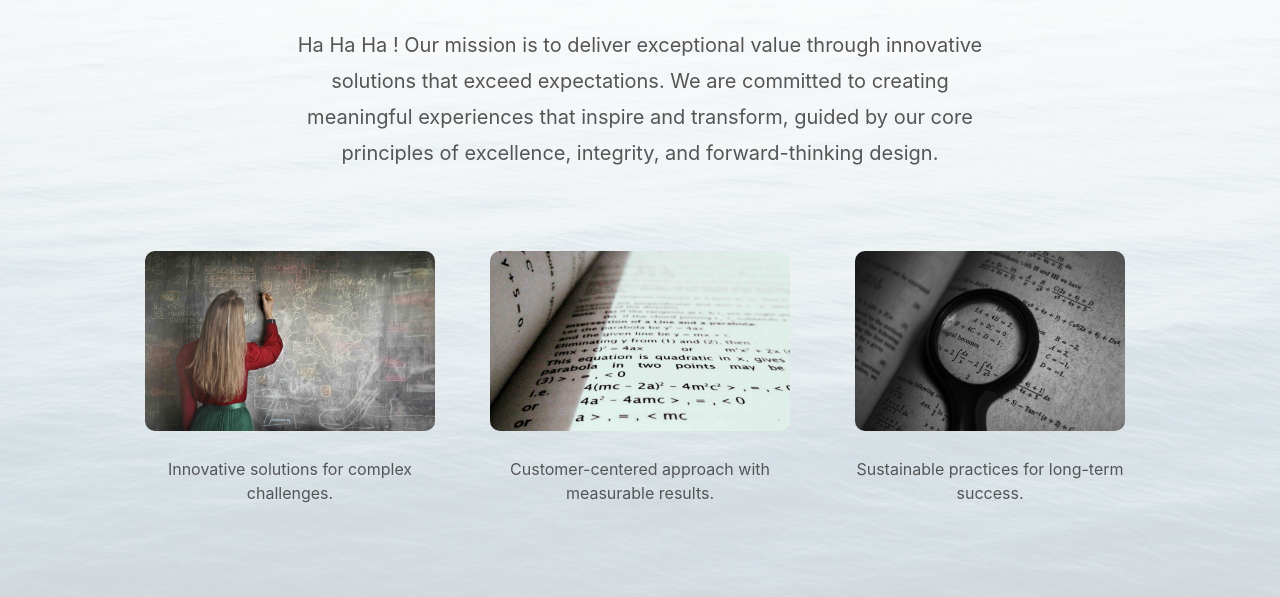
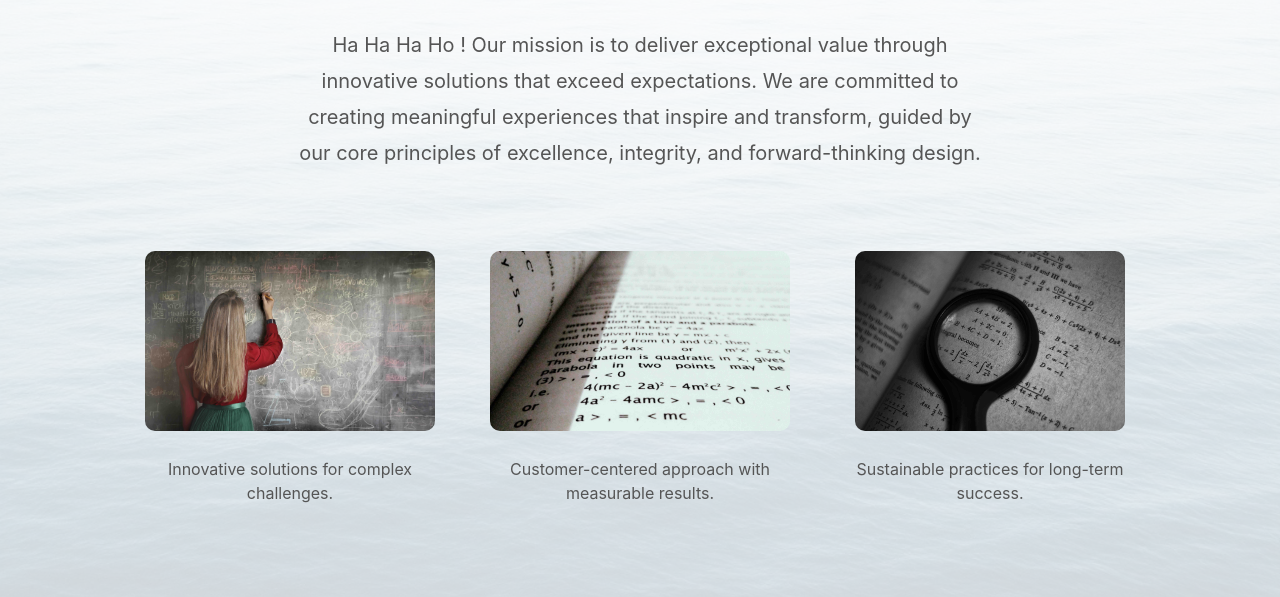
Before and after one commit to Vinc-Web-Hub/Vinc-Tst-5, a plain HTML site: page index.html in a window 1280 px wide. Shown: the part 201-798 px from the top of the page. Drawn offline with Linux system fonts and the light colour scheme; a script that the page names is missing.

Commit message:
ha ha ho

```diff
--- a/index.html
+++ b/index.html
@@ -25,7 +25,7 @@
         <div class="content">
             <h1>A-Propos-AI</h1>
             <p class="mission-statement">
-                Ha Ha Ha ! Our mission is to deliver exceptional value through innovative solutions that exceed expectations.
+                Ha Ha Ha Ho ! Our mission is to deliver exceptional value through innovative solutions that exceed expectations.
                 We are committed to creating meaningful experiences that inspire and transform, guided by our core principles of
                 excellence, integrity, and forward-thinking design.
             </p>
```
